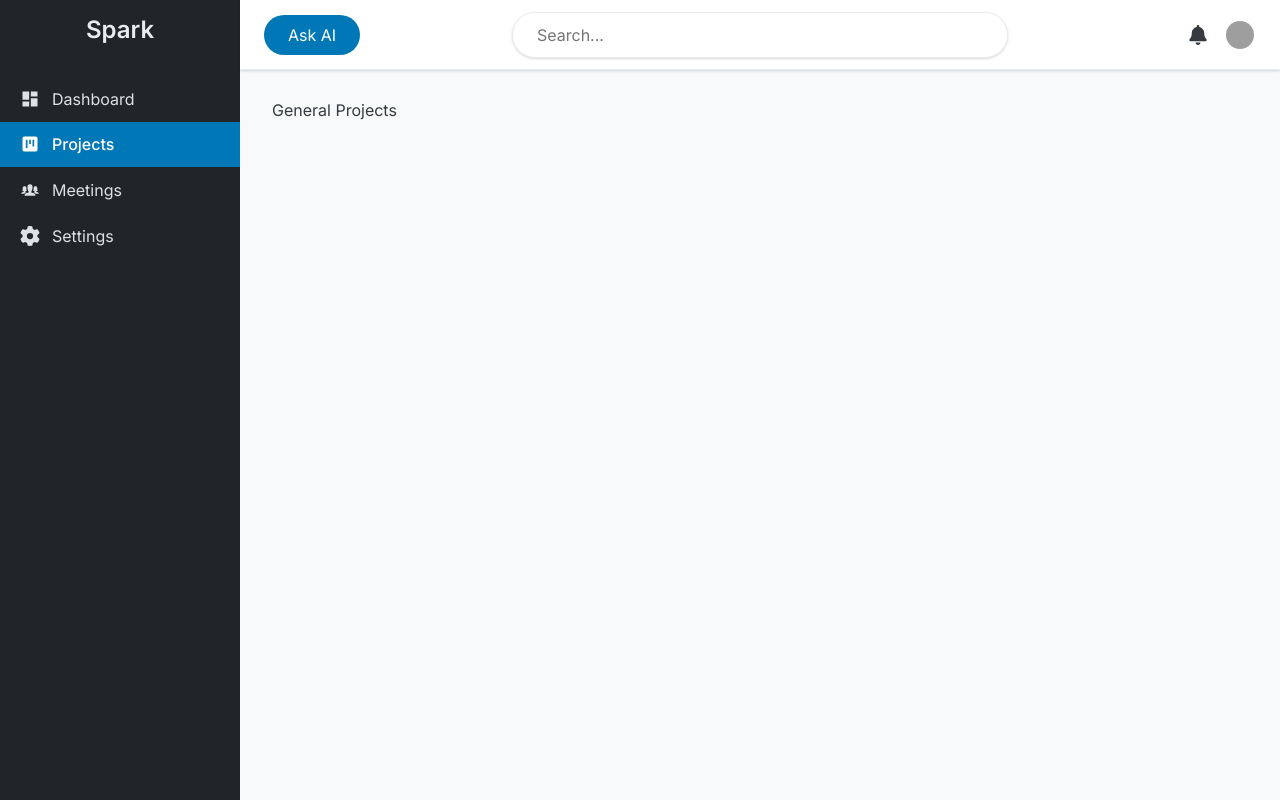
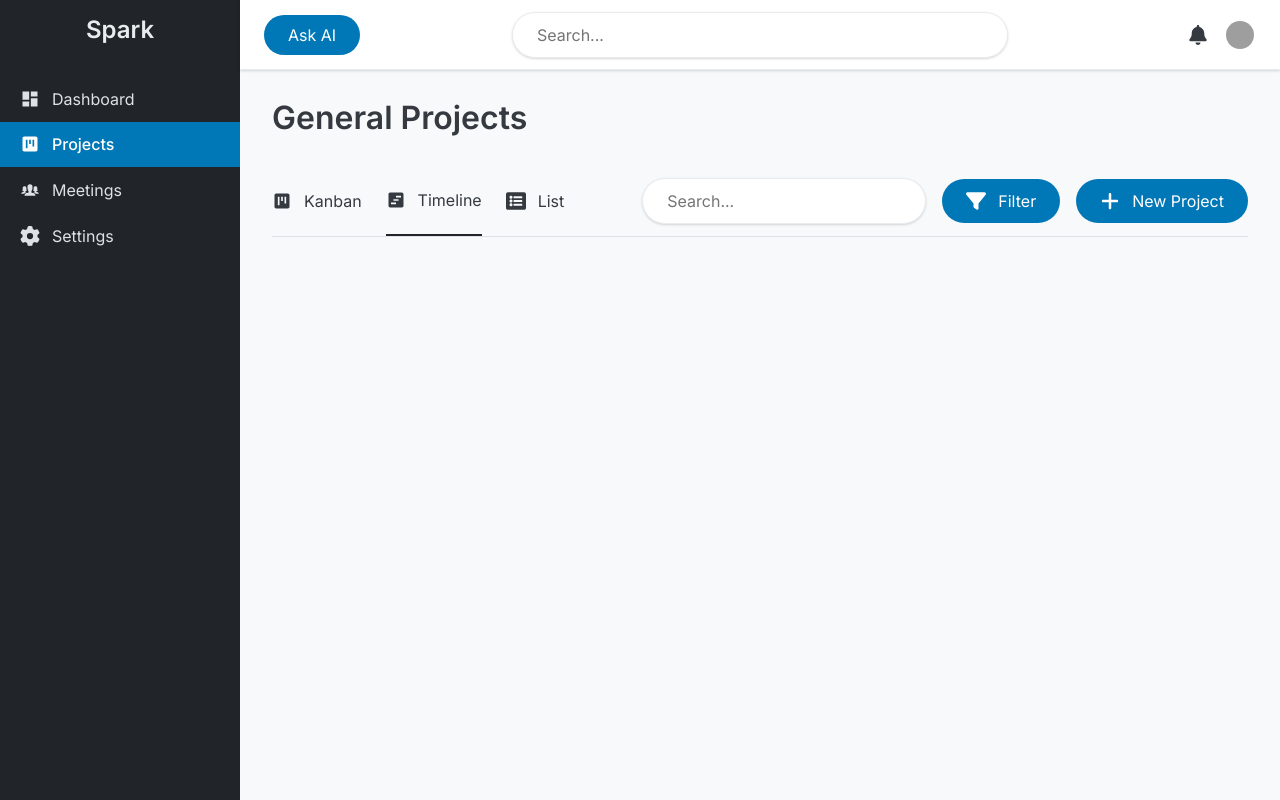
Before and after one commit to hiramepifanio/spark-app, a React (Vite) app: page /projects/general in a window 1280 px wide. Built offline with nearby package versions, Linux system fonts and the light colour scheme; grey boxes are pictures that could not be loaded.

Commit message:
Add ViewMenu component layout only

```diff
--- /dev/null
+++ b/src/components/Label/Label.jsx
@@ -0,0 +1,10 @@
+import styles from './Label.module.css'
+
+export default function Label({ children, Icon }) {
+  return (
+    <div className={styles.container}>
+      {Icon && <span className={styles.iconContainer}><Icon className={styles.icon} /></span>}
+      <span className={styles.label}>{children}</span>
+    </div>
+  )
+}
--- /dev/null
+++ b/src/components/Label/Label.module.css
@@ -0,0 +1,20 @@
+.container {
+    display: flex;
+    align-items: center;
+}
+
+.iconContainer {
+    display: flex;
+    align-items: center;
+    margin-right: 0.75rem;
+}
+
+.icon {
+    width: 20px;
+    height: 20px;
+    flex-shrink: 0;
+}
+
+.label {
+    white-space: nowrap;
+}
--- a/src/components/PageTitle/PageTitle.module.css
+++ b/src/components/PageTitle/PageTitle.module.css
@@ -1,4 +1,5 @@
 .title {
     font-weight: 600;
     font-size: 2rem;
+    margin-bottom: 2rem;
 }
--- /dev/null
+++ b/src/components/ViewMenu/ViewMenu.jsx
@@ -0,0 +1,33 @@
+import ViewMenuItem from '../ViewMenuItem/ViewMenuItem'
+import Label from '../Label/Label'
+import SearchBar from '../SearchBar/SearchBar'
+import Button from '../Button/Button'
+import styles from './ViewMenu.module.css'
+import { MdViewKanban } from "react-icons/md"
+import { MdViewTimeline } from "react-icons/md"
+import { FaListAlt } from "react-icons/fa"
+import { FaFilter } from "react-icons/fa6"
+import { FaPlus } from "react-icons/fa6"
+
+export default function ViewMenu() {
+  return (
+    <menu className={styles.menu}>
+      <div className={styles.viewsContainer}>
+        <ViewMenuItem>
+          <Label Icon={MdViewKanban}>Kanban</Label>
+        </ViewMenuItem>
+        <ViewMenuItem isSelected>
+          <Label Icon={MdViewTimeline}>Timeline</Label>
+        </ViewMenuItem>
+        <ViewMenuItem>
+          <Label Icon={FaListAlt}>List</Label>
+        </ViewMenuItem>
+      </div>
+      <div className={styles.actionsContainer}>
+        <SearchBar />
+        <Button><Label Icon={FaFilter}>Filter</Label></Button>
+        <Button><Label Icon={FaPlus}>New Project</Label></Button>
+      </div>
+    </menu>
+  )
+}
--- /dev/null
+++ b/src/components/ViewMenu/ViewMenu.module.css
@@ -0,0 +1,18 @@
+.menu {
+    display: flex;
+    align-items: center;
+    justify-content: space-between;
+    border-bottom: 1px solid var(--color-gray-300);
+}
+
+.viewsContainer {
+    display: flex;
+    align-items: center;
+    gap: 1.5rem;
+}
+
+.actionsContainer {
+    display: flex;
+    align-items: center;
+    gap: 1rem;
+}
--- /dev/null
+++ b/src/components/ViewMenuItem/ViewMenuItem.jsx
@@ -0,0 +1,9 @@
+import styles from './ViewMenuItem.module.css'
+
+export default function ViewMenuItem({ children, isSelected }) {
+  return (
+    <div className={`${styles.container} ${isSelected ? styles.selected : ''}`}>
+      {children}
+    </div>
+  )
+}
--- /dev/null
+++ b/src/components/ViewMenuItem/ViewMenuItem.module.css
@@ -0,0 +1,9 @@
+.container {
+    display: flex;
+    align-items: center;
+    height: 70px;
+}
+
+.selected {
+    border-bottom: 2px solid var(--color-gray-900);
+}
--- a/src/pages/GeneralProjectsPage/GeneralProjectsPage.jsx
+++ b/src/pages/GeneralProjectsPage/GeneralProjectsPage.jsx
@@ -1,7 +1,14 @@
 import styles from './GeneralProjectsPage.module.css'
+import PageTitle from '../../components/PageTitle/PageTitle'
+import ViewMenu from '../../components/ViewMenu/ViewMenu'
 
 export default function GeneralProjectsPage() {
   return (
-    <h1>General Projects</h1>
+    <>
+      <PageTitle>General Projects</PageTitle>
+      <section>
+        <ViewMenu />
+      </section>
+    </>
   )
 }
```
